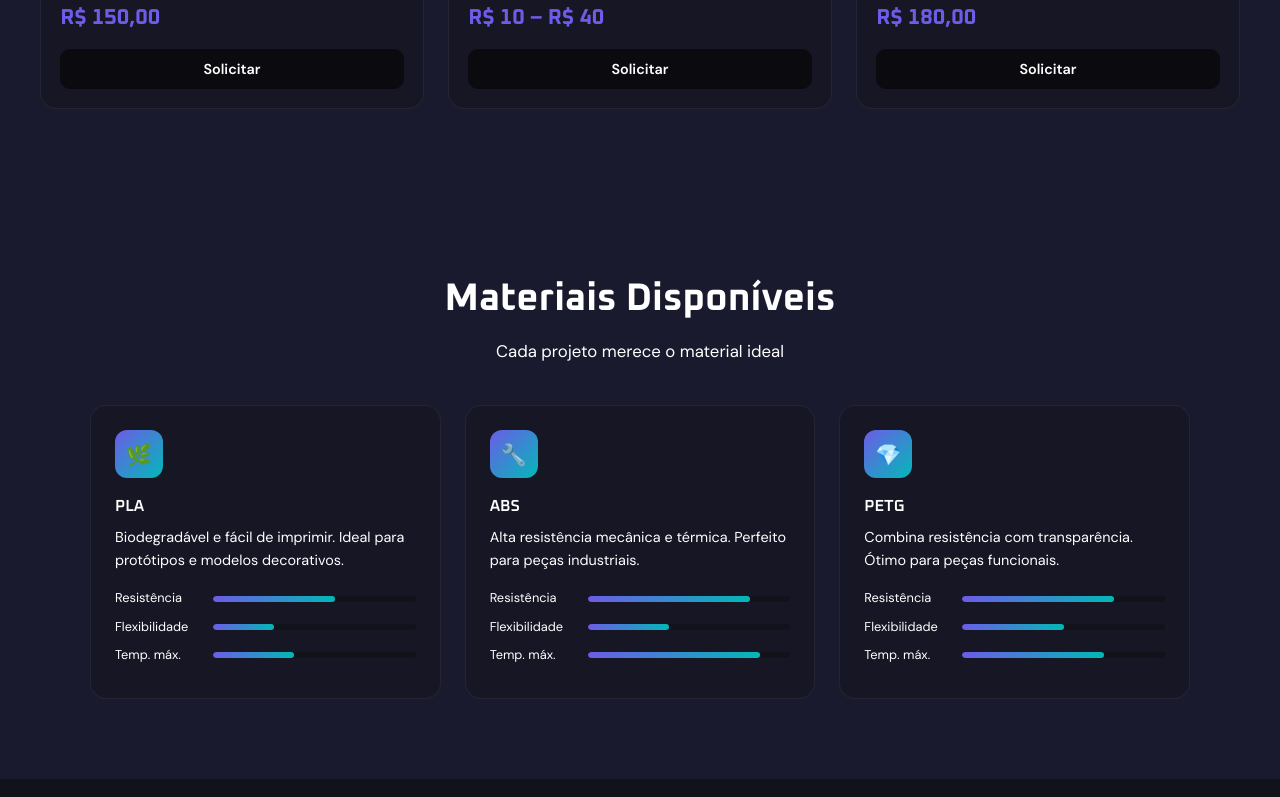
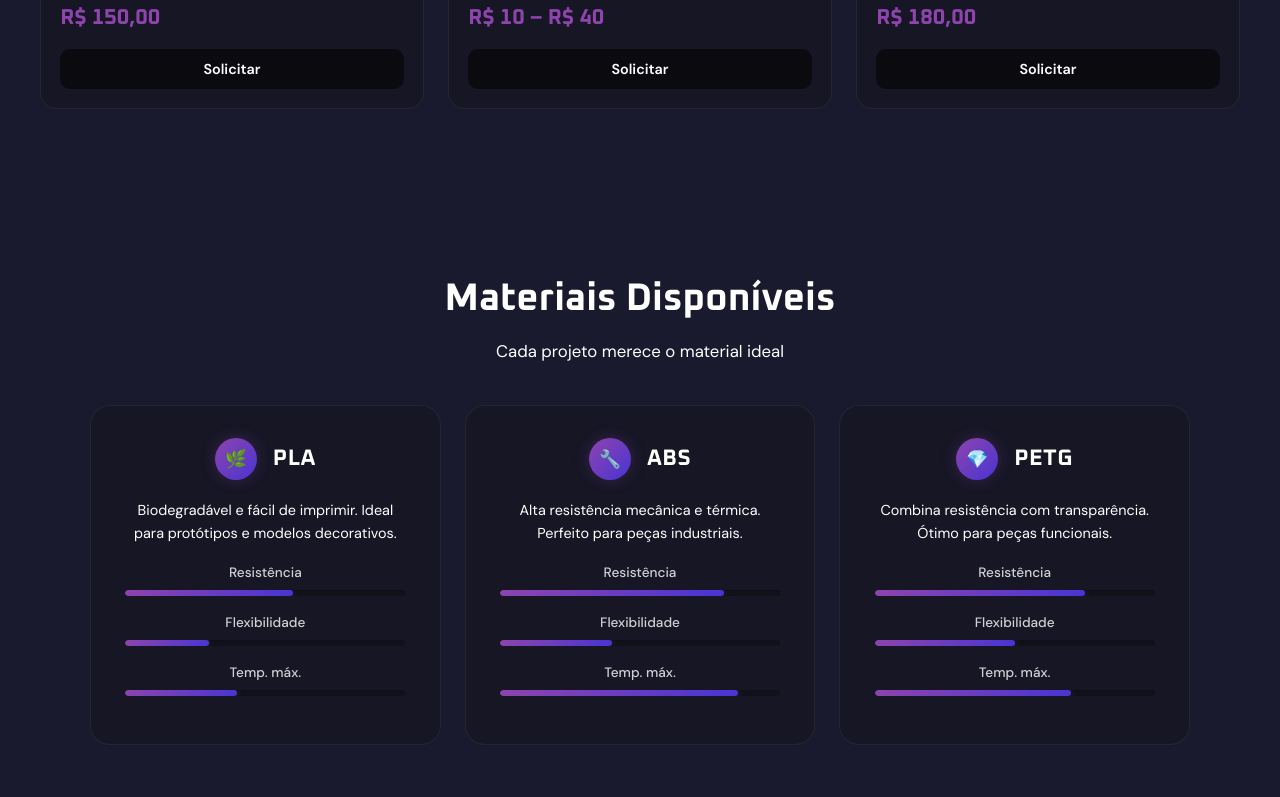
Before and after one commit to KaueBR12/Studio3dformara, a React (Vite) app: page / in a window 1280 px wide. Shown: the part 2000-2797 px from the top of the page. Built offline with nearby package versions, Linux system fonts and the light colour scheme.

Commit message:
feat: initialize project with landing page components, product catalog, and responsive navigation

```diff
--- a/src/App.jsx
+++ b/src/App.jsx
@@ -362,8 +362,10 @@ function Materials() {
       <div className="materials-grid">
         {MATERIALS.map(m => (
           <div className="material-card" key={m.name}>
-            <div className="material-icon">{m.icon}</div>
-            <h4>{m.name}</h4>
+            <div className="material-header">
+              <div className="material-icon">{m.icon}</div>
+              <h4>{m.name}</h4>
+            </div>
             <p>{m.desc}</p>
             <div className="progress-bar"><label>Resistência</label><div className="progress-track"><div className="progress-fill" style={{ width: m.res + '%' }} /></div></div>
             <div className="progress-bar"><label>Flexibilidade</label><div className="progress-track"><div className="progress-fill" style={{ width: m.flex + '%' }} /></div></div>
--- a/src/index.css
+++ b/src/index.css
@@ -22,16 +22,16 @@
   --text-muted: #ffffff !important;
   --text-h: #ffffff !important;
 
-  --accent-primary: #6c5ce7;
-  --accent-secondary: #00cecbe1;
-  --accent-gradient: linear-gradient(135deg, #6c5ce7, #4c39e0);
-  --accent-gradient-hover: linear-gradient(135deg, #7c6cf7, #10ded9);
-  --accent-glow: rgba(108, 92, 231, 0.3);
-  --accent-cyan-glow: rgba(0, 206, 201, 0.3);
+  --accent-primary: #8e44ad;
+  --accent-secondary: #4834d4;
+  --accent-gradient: linear-gradient(135deg, #8e44ad, #4834d4);
+  --accent-gradient-hover: linear-gradient(135deg, #9b59b6, #686de0);
+  --accent-glow: rgba(142, 68, 173, 0.3);
+  --accent-purple-glow: rgba(142, 68, 173, 0.4);
 
   --neon-purple: #a855f7;
-  --neon-blue: #3b82f6;
-  --neon-cyan: #06b6d4;
+  --neon-blue: #4834d4;
+  --neon-indigo: #686de0;
   --neon-pink: #ec4899;
 
   --border-subtle: rgba(255, 255, 255, 0.06);
@@ -51,7 +51,7 @@
   --shadow-md: 0 4px 16px rgba(0, 0, 0, 0.4);
   --shadow-lg: 0 8px 32px rgba(0, 0, 0, 0.5);
   --shadow-glow: 0 0 20px var(--accent-glow);
-  --shadow-cyan-glow: 0 0 20px var(--accent-cyan-glow);
+  --shadow-purple-glow: 0 0 20px var(--accent-purple-glow);
 
   --transition-fast: 0.2s cubic-bezier(0.4, 0, 0.2, 1);
   --transition-normal: 0.3s cubic-bezier(0.4, 0, 0.2, 1);
@@ -602,7 +602,7 @@ button {
 .btn-primary:hover {
   background: var(--accent-light);
   transform: translateY(-2px);
-  box-shadow: 0 8px 24px rgba(29, 111, 164, 0.35);
+  box-shadow: 0 8px 24px var(--accent-glow);
 }
 
 .btn-outline {
@@ -627,8 +627,8 @@ button {
   display: inline-flex;
   align-items: center;
   gap: 0.5rem;
-  background: rgba(29, 111, 164, 0.2);
-  border: 1px solid rgba(29, 111, 164, 0.35);
+  background: rgba(142, 68, 173, 0.15);
+  border: 1px solid rgba(142, 68, 173, 0.3);
   color: var(--accent-light);
   padding: 0.5rem 1.2rem;
   border-radius: 50px;
@@ -1048,33 +1048,48 @@ button {
 .material-card {
   background: var(--surface-card);
   border: 1px solid var(--border);
-  border-radius: 16px;
-  padding: 1.5rem;
-  transition: transform 0.3s, box-shadow 0.3s;
+  border-radius: 20px;
+  padding: 2rem;
+  transition: all 0.3s cubic-bezier(0.4, 0, 0.2, 1);
+  display: flex;
+  flex-direction: column;
+  align-items: center;
+  text-align: center;
 }
 
 .material-card:hover {
-  transform: translateY(-3px);
-  box-shadow: 0 8px 24px rgba(10, 22, 40, 0.1);
-}
-
-.material-icon {
-  width: 48px;
-  height: 48px;
-  border-radius: 12px;
-  background: linear-gradient(135deg, var(--accent), var(--accent-light));
+  transform: translateY(-5px);
+  box-shadow: 0 12px 30px rgba(0, 0, 0, 0.3);
+  border-color: var(--accent);
+}
+
+.material-header {
   display: flex;
   align-items: center;
   justify-content: center;
-  margin-bottom: 1rem;
+  gap: 1rem;
+  margin-bottom: 1.2rem;
+}
+
+.material-icon {
+  width: 42px;
+  height: 42px;
+  border-radius: 50%;
+  background: var(--accent-gradient);
+  display: flex;
+  align-items: center;
+  justify-content: center;
   color: #fff;
-  font-size: 1.3rem;
+  font-size: 1.1rem;
+  box-shadow: 0 0 15px var(--accent-glow);
 }
 
 .material-card h4 {
   font-family: var(--font-heading);
-  font-weight: 600;
-  margin-bottom: 0.4rem;
+  font-weight: 700;
+  font-size: 1.4rem;
+  letter-spacing: 0.5px;
+  color: #fff;
 }
 
 .material-card p {
@@ -1084,31 +1099,37 @@ button {
 }
 
 .progress-bar {
-  display: flex;
+  width: 100%;
+  display: flex;
+  flex-direction: column;
   align-items: center;
-  gap: 0.5rem;
-  margin-bottom: 0.5rem;
-  font-size: 0.8rem;
-  color: var(--text-muted);
+  gap: 0.4rem;
+  margin-bottom: 1rem;
+  font-size: 0.85rem;
+  color: var(--text-secondary);
 }
 
 .progress-bar label {
-  min-width: 90px;
+  font-weight: 500;
+  opacity: 0.8;
 }
 
 .progress-track {
-  flex: 1;
+  width: 100%;
+  max-width: 280px;
   height: 6px;
   background: var(--surface-dark);
-  border-radius: 3px;
+  border-radius: 10px;
   overflow: hidden;
+  box-shadow: inset 0 1px 3px rgba(0, 0, 0, 0.2);
 }
 
 .progress-fill {
   height: 100%;
-  border-radius: 3px;
-  background: linear-gradient(90deg, var(--accent), var(--accent-light));
-  transition: width 1s ease;
+  border-radius: 10px;
+  background: var(--accent-gradient);
+  transition: width 1.2s cubic-bezier(0.4, 0, 0.2, 1);
+  box-shadow: 0 0 10px var(--accent-glow);
 }
 
 @media (max-width: 900px) {
@@ -1487,13 +1508,41 @@ button {
 
 @media (max-width: 768px) {
   .footer-grid {
-    grid-template-columns: 1fr 1fr;
+    grid-template-columns: repeat(3, 1fr); /* Divide em 3 colunas para os links */
+    text-align: center;
+    gap: 2rem 1rem;
+  }
+
+  .footer-brand {
+    grid-column: 1 / -1; /* Faz a marca ocupar a largura total no topo */
+    display: flex;
+    flex-direction: column;
+    align-items: center;
+    margin-bottom: 1rem;
+  }
+
+  .footer h5 {
+    font-size: 0.85rem; /* Fonte menor para caber lado a lado */
+    margin-bottom: 0.8rem;
+  }
+
+  .footer ul li a {
+    font-size: 0.8rem;
+  }
+
+  .footer-brand p {
+    max-width: 100%;
+    font-size: 0.85rem;
+  }
+
+  .footer-social {
+    justify-content: center;
   }
 }
 
 @media (max-width: 480px) {
   .footer-grid {
-    grid-template-columns: 1fr;
+    gap: 2.5rem;
   }
 }
 
```
